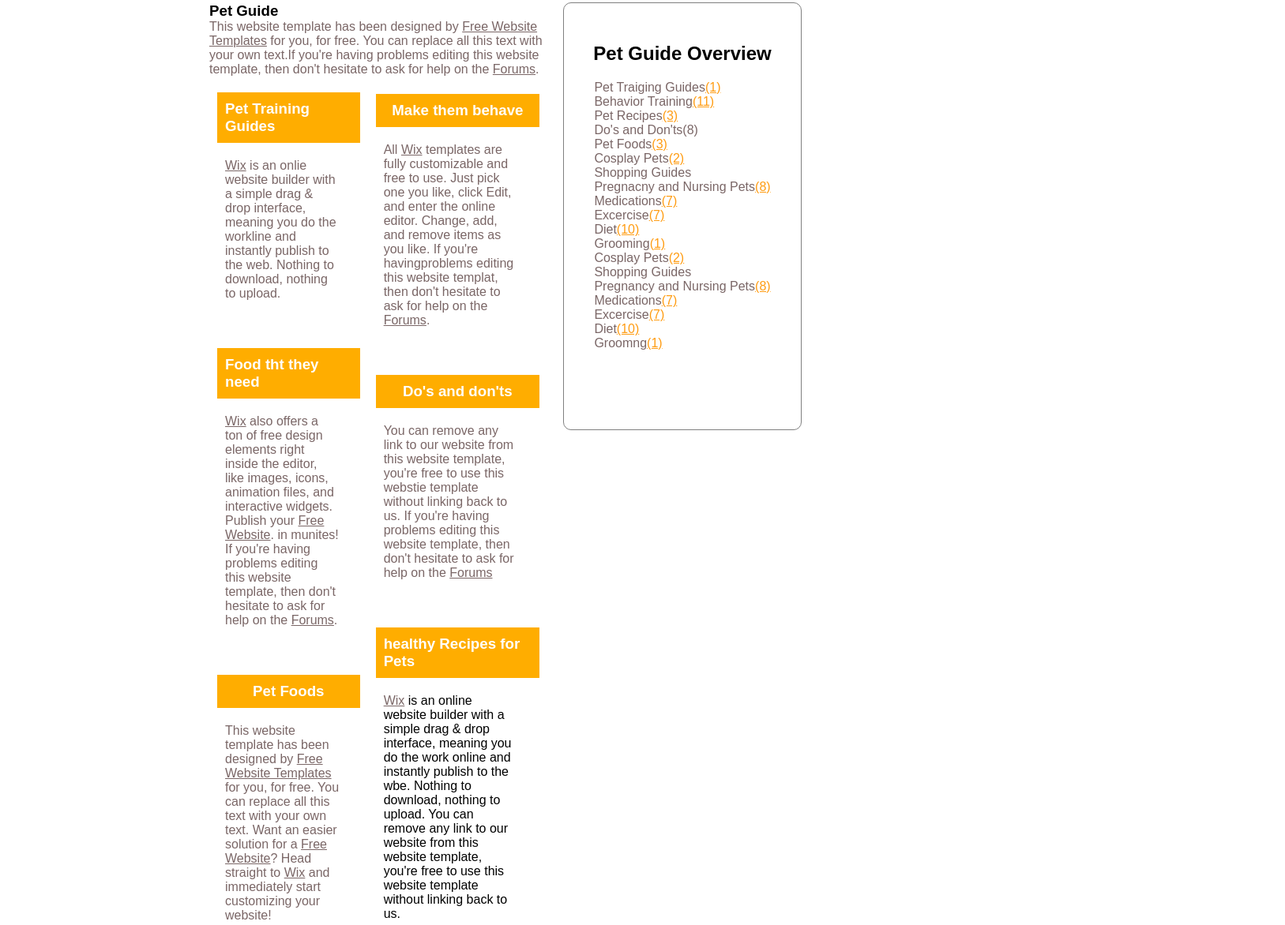
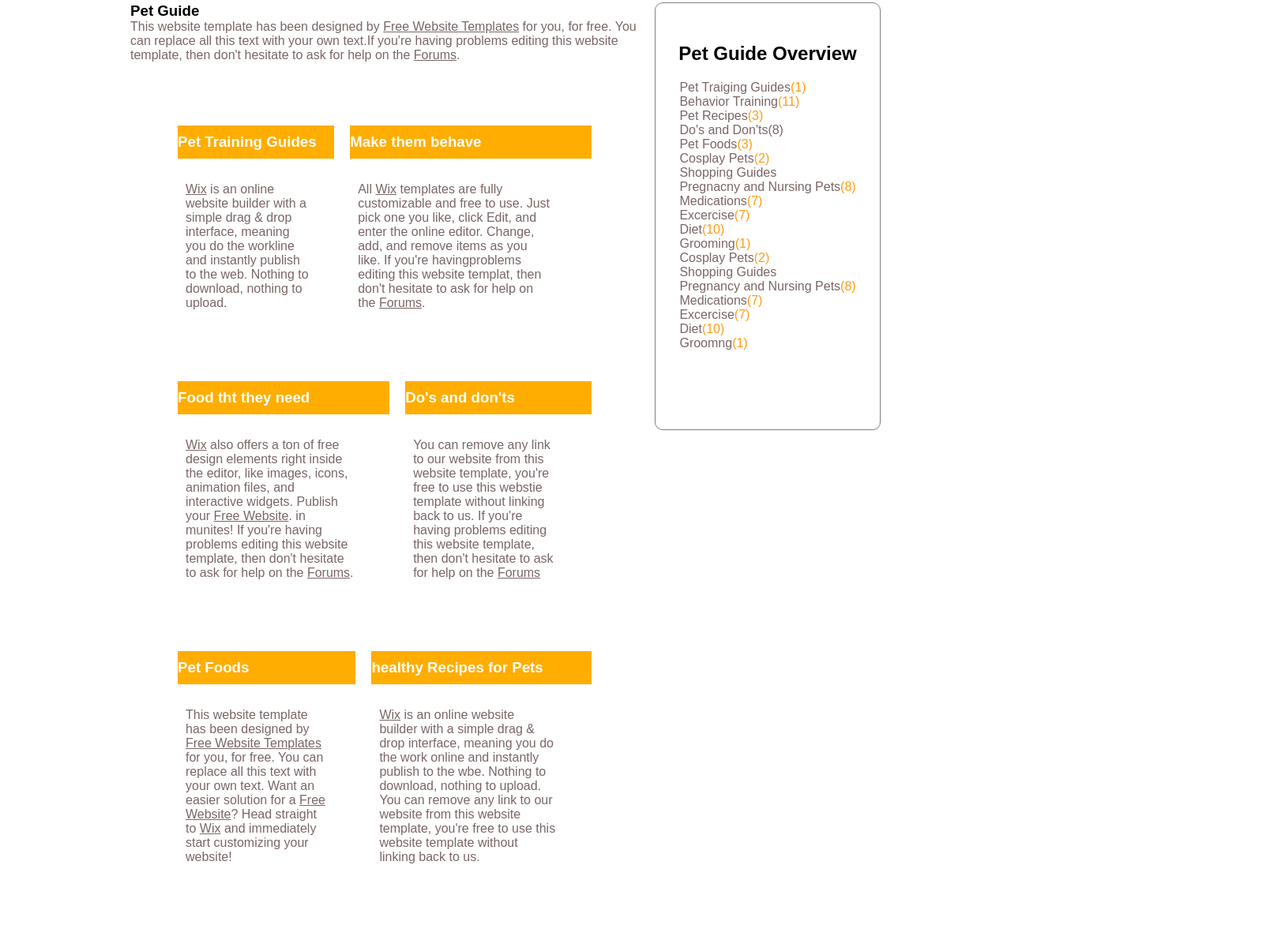
Before and after one commit to Mrmcrock/pet-shop, a plain HTML site: page petguide.html in a window 1280 px wide. Shown: the part 132-1304 px from the top of the page at 79% size, 1627 px wide, since content can reach past the window. Drawn offline with Linux system fonts and the light colour scheme.

Commit message:
This is me learning a new trick

```diff
--- a/petguide.html
+++ b/petguide.html
@@ -26,36 +26,40 @@
     <div class="main-content-container">
 	  <div class="column1">
         <div class="title">
-		  <div class="h3"><h3>Pet Guide</h3></div>
+		  <h3>Pet Guide</h3>
 		  <p>This website template has been designed by <a href="">Free Website Templates</a> for you, for free. You can replace all this text with your own text.If  you're having problems editing this website template, then don't hesitate to ask for help on the <a href="">Forums</a>.</p>
 		</div>
+		<div class="inner">
 		  <div class="inner-container">
-		  <div class="column1-1">
+		    <div class="widget1">
 		      <div class="column-content">
-			  <div class="h3"><h3>Pet Training Guides</h3></div>
-			  <div class="p-content"><p><a href="">Wix</a> is an onlie website builder with a simple drag & drop interface, meaning you do the workline and instantly publish to the web. Nothing to download, nothing to upload.</p></div>
+			    <h3>Pet Training Guides</h3>
+			    <div class="p-content"><p><a href="">Wix</a> is an online website builder with a simple drag & drop interface, meaning you do the workline and instantly publish to the web. Nothing to download, nothing to upload.</p></div>
 			  </div>
+			  <div>
+			    <h3>Make them behave</h3>
+			    <div class="p-content"><p>All <a href="">Wix</a> templates are fully customizable and free to use. Just pick one you like, click Edit, and enter the online editor. Change, add, and remove items as you like. If you're havingproblems editing this website templat, then don't hesitate to ask for help on the <a href="">Forums</a>.</p></div>
+			  </div>
+		    </div>
+			<div class="widget2">
 			  <div class="column-content">
-			  <div class="h3"><h3>Food tht they need</h3></div>
+			    <h3>Food tht they need</h3>
 			    <div class="p-content"><p><a href="">Wix</a> also offers a ton of free design elements right inside the editor, like images, icons, animation files, and interactive widgets. Publish your <a href="">Free Website</a>. in munites! If you're having problems editing this website template, then don't hesitate to ask for help on the <a href="">Forums</a>.</p></div>
 			  </div>
+			  <div>
+			    <h3>Do's and don'ts</h3>
+			    <div class="p-content"><p>You can remove any link to our website from this website template, you're free to use this webstie template without linking back to us. If you're having problems editing this website template, then don't hesitate to ask for help on the <a href="">Forums</a></p></div>
+			  </div>
+			</div>
+		    <div class="widget3">
 			  <div class="column-content">
-			  <div class="h3"><h3>Pet Foods</h3></div>
+			    <h3>Pet Foods</h3>
 			    <div class="p-content"><p>This website template has been designed by <a href="">Free Website Templates</a> for you, for free. You can replace all this text with your own text. Want an easier solution for a <a href="">Free Website</a>? Head straight to <a href="">Wix</a> and immediately start customizing your website!</p></div>
 			  </div>
+			  <div>
+			    <h3>healthy Recipes for Pets</h3>
+			    <div class="p-content"><p><a href="">Wix</a> is an online website builder with a simple drag & drop interface, meaning you do the work online and instantly publish to the wbe. Nothing to download, nothing to upload. You can remove any link to our website from this website template, you're free to use this website template without linking back to us.</div>
 			  </div>
-		  <div class="column1-2">
-			<div>
-			  <div class="h3"><h3>Make them behave</h3></div>
-			  <div class="p-content"><p>All <a href="">Wix</a> templates are fully customizable and free to use. Just pick one you like, click Edit, and enter the online editor. Change, add, and remove items as you like. If you're havingproblems editing this website templat, then don't hesitate to ask for help on the <a href="">Forums</a>.</p></div>
-			</div>
-			<div>
-			  <div class="h3"><h3>Do's and don'ts</h3></div>
-			  <div class="p-content"><p>You can remove any link to our website from this website template, you're free to use this webstie template without linking back to us. If you're having problems editing this website template, then don't hesitate to ask for help on the <a href="">Forums</a></p></div>
-			</div>
-			<div>
-			  <div class="h3"><h3>healthy Recipes for Pets</h3></div>
-			  <div class="p-content"><a href="">Wix</a> is an online website builder with a simple drag & drop interface, meaning you do the work online and instantly publish to the wbe. Nothing to download, nothing to upload. You can remove any link to our website from this website template, you're free to use this website template without linking back to us.</div>
 		    </div>
 		  </div>
 		</div>
--- a/styles/petguide.css
+++ b/styles/petguide.css
@@ -11,7 +11,7 @@ body{
 	justify-content: center;
 }
 .main-content-container{
-	width: 750px;
+	width: 950px;
 	display: flex;
 	gap: 20px;
 }
@@ -24,24 +24,32 @@ body{
 .title a:hover{
 	color: #ffad00;
 }
-.inner-container{
-	display: flex;
-	align-items: center;
-}
-.column1{
-	flex: 1;
-}
-.column1-1 div, .column1-2 div{
-	padding: 20px 10px;
-}
-.column1-1 .h3, .column1-2 .h3{
+.inner{
 	display: flex;
 	justify-content: center;
+	/*background: black;*/
+	align-items: center;
+	padding: 40px;
+}
+.inner-container{
+	/*display: flex;
+	align-items: center;
+	background: grey;*/
+	padding: 10px;
+}
+.widget1, .widget2, .widget3{
+	display: flex;
+}
+.widget1 div, .widget2 div, .widget3 div{
+	padding: 30px 10px;
+}
+.widget1 h3, .widget2 h3, .widget3 h3{
 	background-color: #ffad00;
 	padding-top: 10px;
 	padding-bottom: 10px;
+	align-items: center;
 }
-.column1-1 h3, .column1-2 h3{
+.widget1 h3, .widget2 h3, .widget3 h3{
 	color: white;
 }
 .p-content{
@@ -78,3 +86,6 @@ body{
 	margin-top: 20px;
 	margin-bottom: 50px;
 }
+.column2-content a{
+	text-decoration: none;
+}
```
Lines whose indentation alone changed are shown as unchanged.
